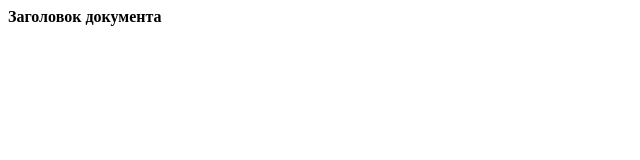
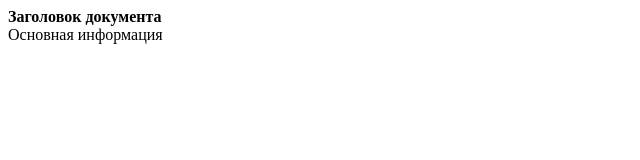
Before and after one commit to s-voitenko/commit-test, a plain HTML site: page index.html in a window 1280 px wide. Shown: the whole page, without its empty margins (0-640 px from the left). Drawn offline with Linux system fonts and the light colour scheme.

Commit message:
Base Info

```diff
--- a/index.html
+++ b/index.html
@@ -8,7 +8,7 @@
 <b>Заголовок документа</b>
 </header>
 <main>
-
+Основная информация
 </main>
 
 <footer>
```
